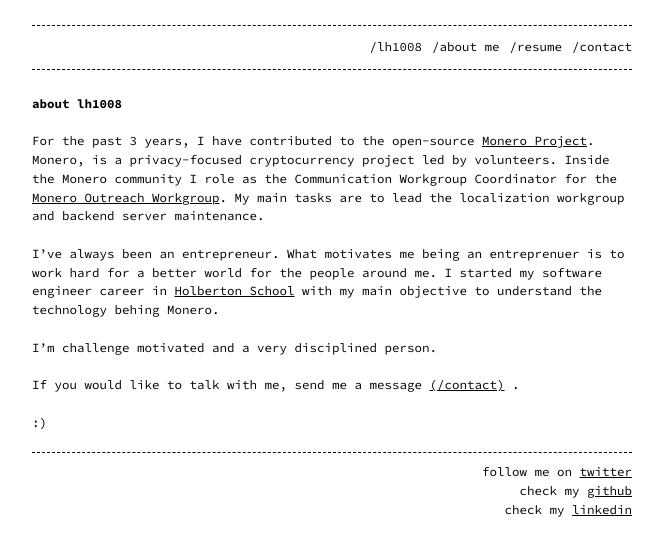
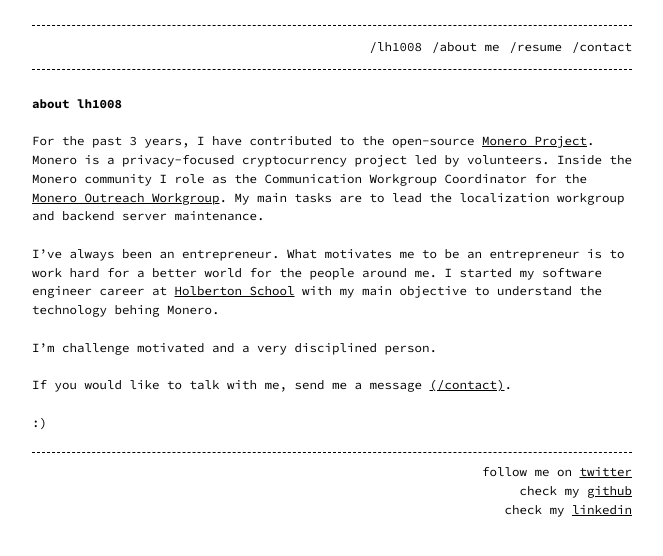
Before and after one commit to lh1008/lh1008.github.io, a Jekyll site: the page built from about.md, in a window 1280 px wide. Shown: the top 556 px of the page, without its empty margins (308-971 px from the left). Built offline with Jekyll 4.4.1, drawn with Linux system fonts in a browser that asks for light colours.

Commit message:
Modified about me page

```diff
--- a/about.md
+++ b/about.md
@@ -6,12 +6,12 @@ permalink: /about
 
 # about lh1008
 
-<br>For the past 3 years, I have contributed to the open-source <a href="https://web.getmonero.org/" target="_blank">Monero Project</a>. Monero, is a privacy-focused cryptocurrency project led by volunteers. Inside the Monero community I role as the Communication Workgroup Coordinator for the <a href="https://www.monerooutreach.org/" target="_blank">Monero Outreach Workgroup</a>. My main tasks are to lead the localization workgroup and backend server maintenance.
+<br>For the past 3 years, I have contributed to the open-source <a href="https://web.getmonero.org/" target="_blank">Monero Project</a>. Monero is a privacy-focused cryptocurrency project led by volunteers. Inside the Monero community I role as the Communication Workgroup Coordinator for the <a href="https://www.monerooutreach.org/" target="_blank">Monero Outreach Workgroup</a>. My main tasks are to lead the localization workgroup and backend server maintenance.
 
-<br>I've always been an entrepreneur. What motivates me being an entreprenuer is to work hard for a better world for the people around me. I started my software engineer career in <a href="https://www.holbertonschool.com/" target="_blank">Holberton School</a> with my main objective to understand the technology behing Monero.
+<br>I’ve always been an entrepreneur. What motivates me to be an entrepreneur is to work hard for a better world for the people around me. I started my software engineer career at <a href="https://www.holbertonschool.com/" target="_blank">Holberton School</a> with my main objective to understand the technology behing Monero.
 
 <br>I'm challenge motivated and a very disciplined person.
 
-<br>If you would like to talk with me, send me a message <a href="/contact">(/contact)</a> .
+<br>If you would like to talk with me, send me a message <a href="/contact">(/contact)</a>.
 
 <br>:)
```
